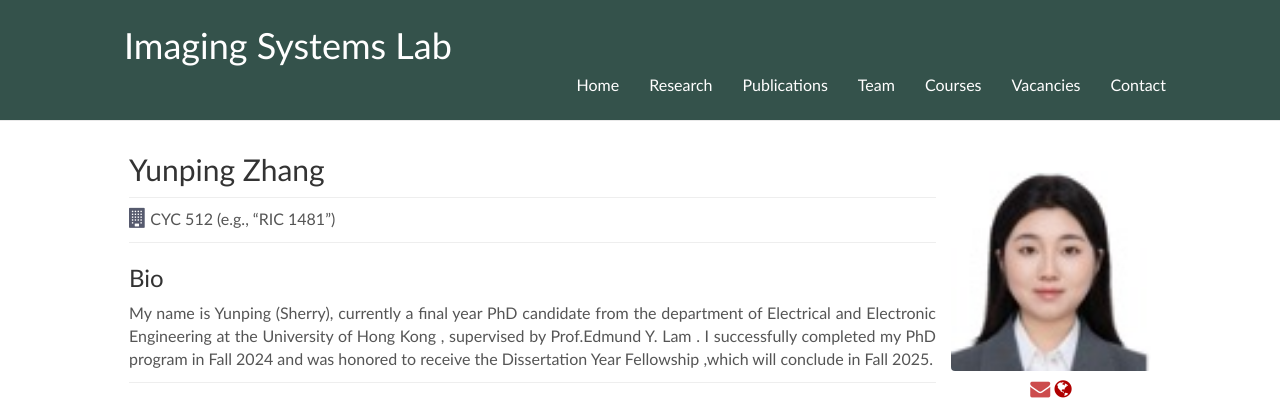
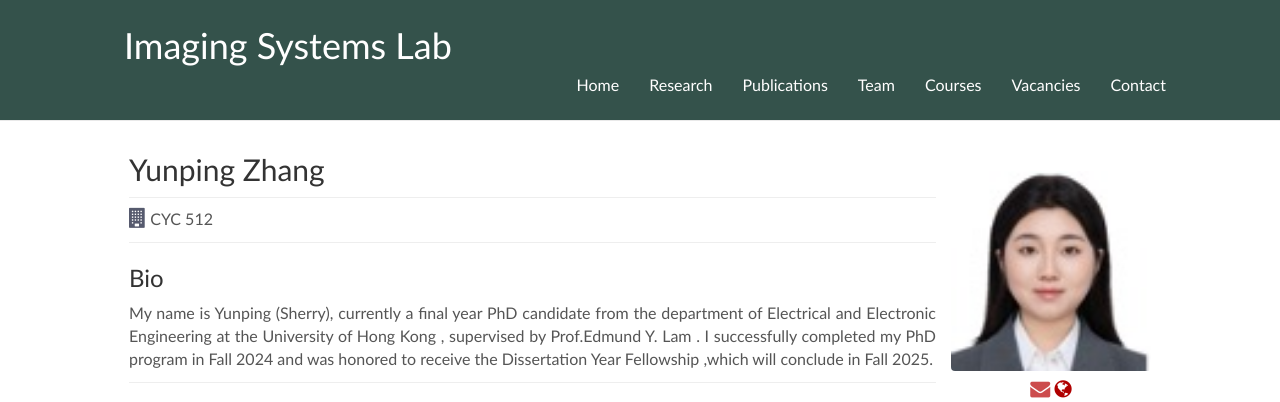
Before and after one commit to isl-hku/isl-hku.github.io, a Jekyll site: the page built from _team/yunping_zhang.md, in a window 1280 px wide. Shown: the top 402 px of the page. Built offline with Jekyll 4.4.1, drawn with Linux system fonts in a browser that asks for light colours; nearby versions of some CDN libraries; a style sheet for code colours, icons or effects is not loaded.

Commit message:
Update yunping_zhang.md

```diff
--- a/_team/yunping_zhang.md
+++ b/_team/yunping_zhang.md
@@ -13,7 +13,7 @@ joined: 2020
 
 ---
 
-<i class="fa fa-building"></i> CYC 512 (e.g., "RIC 1481")<br>
+<i class="fa fa-building"></i> CYC 512 <br>
 
 <hr>
 
```
